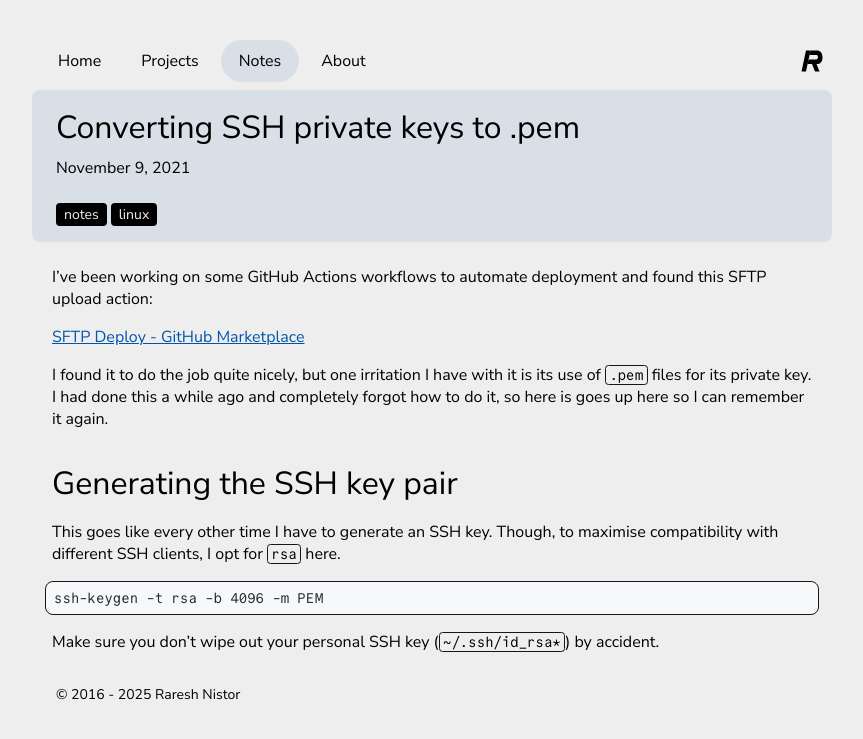
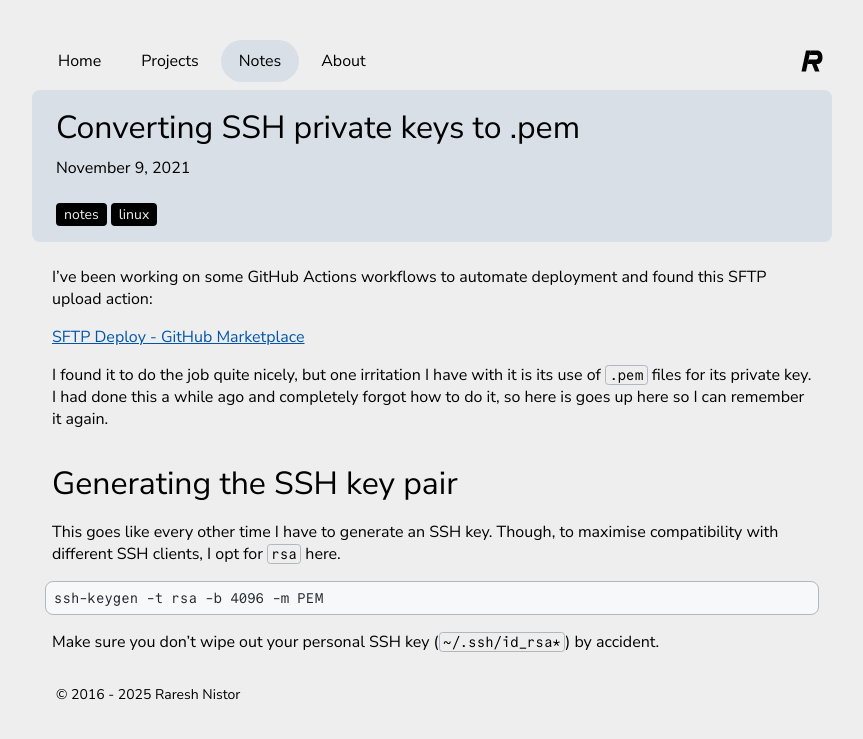
Before and after one commit to itisrazza/razza.io, a Jekyll site: the page built from _posts/2021-11-09-convert-ssh-pk-to-pem.md, in a window 1280 px wide. Shown: the top 739 px of the page, without its empty margins (208-1071 px from the left). Built offline with Jekyll 4.4.1, drawn with Linux system fonts in a browser that asks for light colours.

Commit message:
style: fix code

```diff
--- a/_sass/matte/code.scss
+++ b/_sass/matte/code.scss
@@ -12,7 +12,7 @@ pre {
 code {
   border-radius: 0.25em;
   font-size: 0.875em;
-  border: 1px solid var(--colour-background-swap);
+  border: 1px solid var(--colour-edge);
   padding: 0.0625em 0.25em;
 }
 
@@ -22,7 +22,7 @@ pre {
   border-radius: 0.5rem;
   font-size: 0.875rem;
   overflow-x: auto;
-  border: 1px solid var(--colour-background-swap);
+  border: 1px solid var(--colour-edge);
 
   code {
     font-size: 1em;
```
